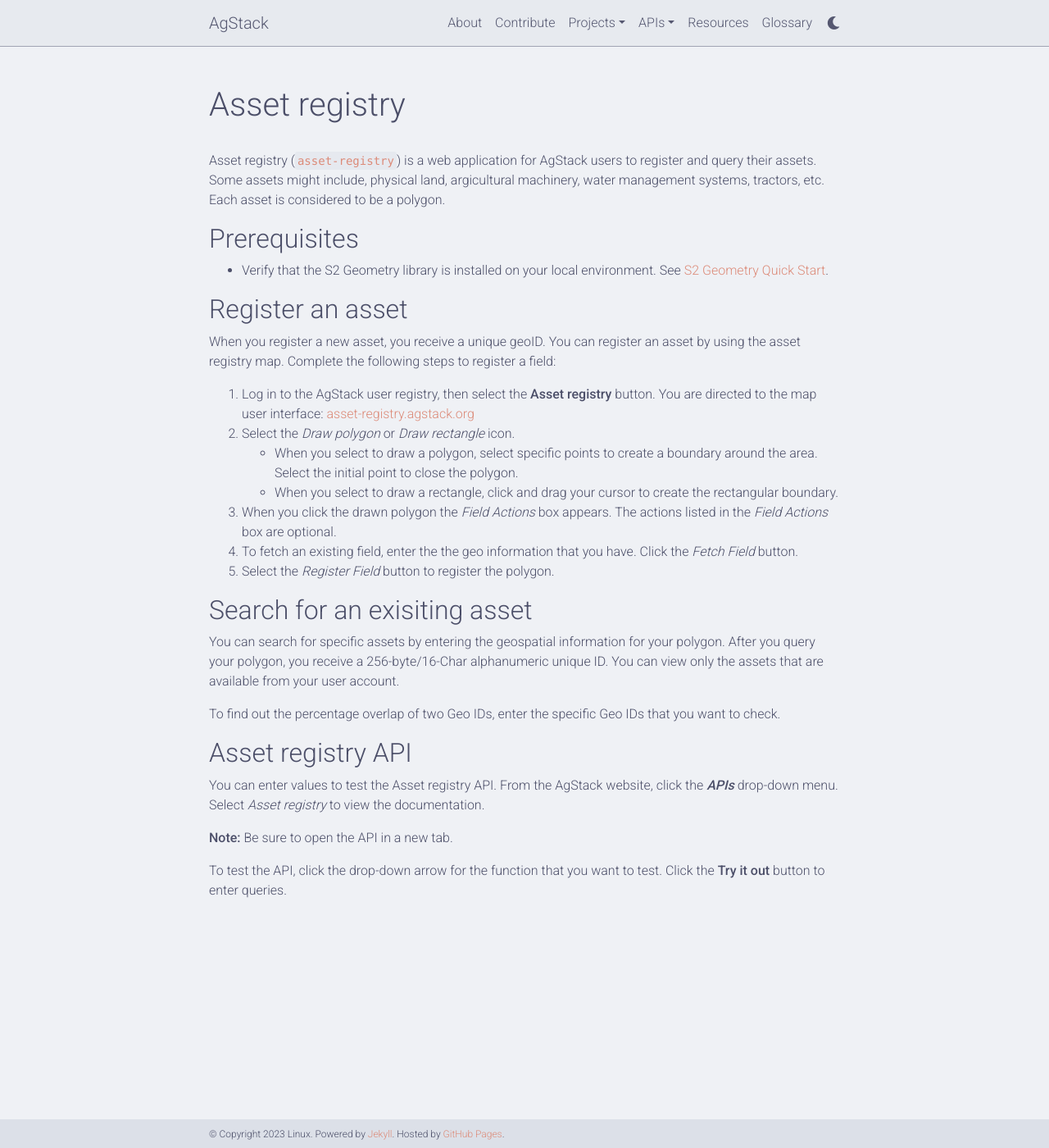
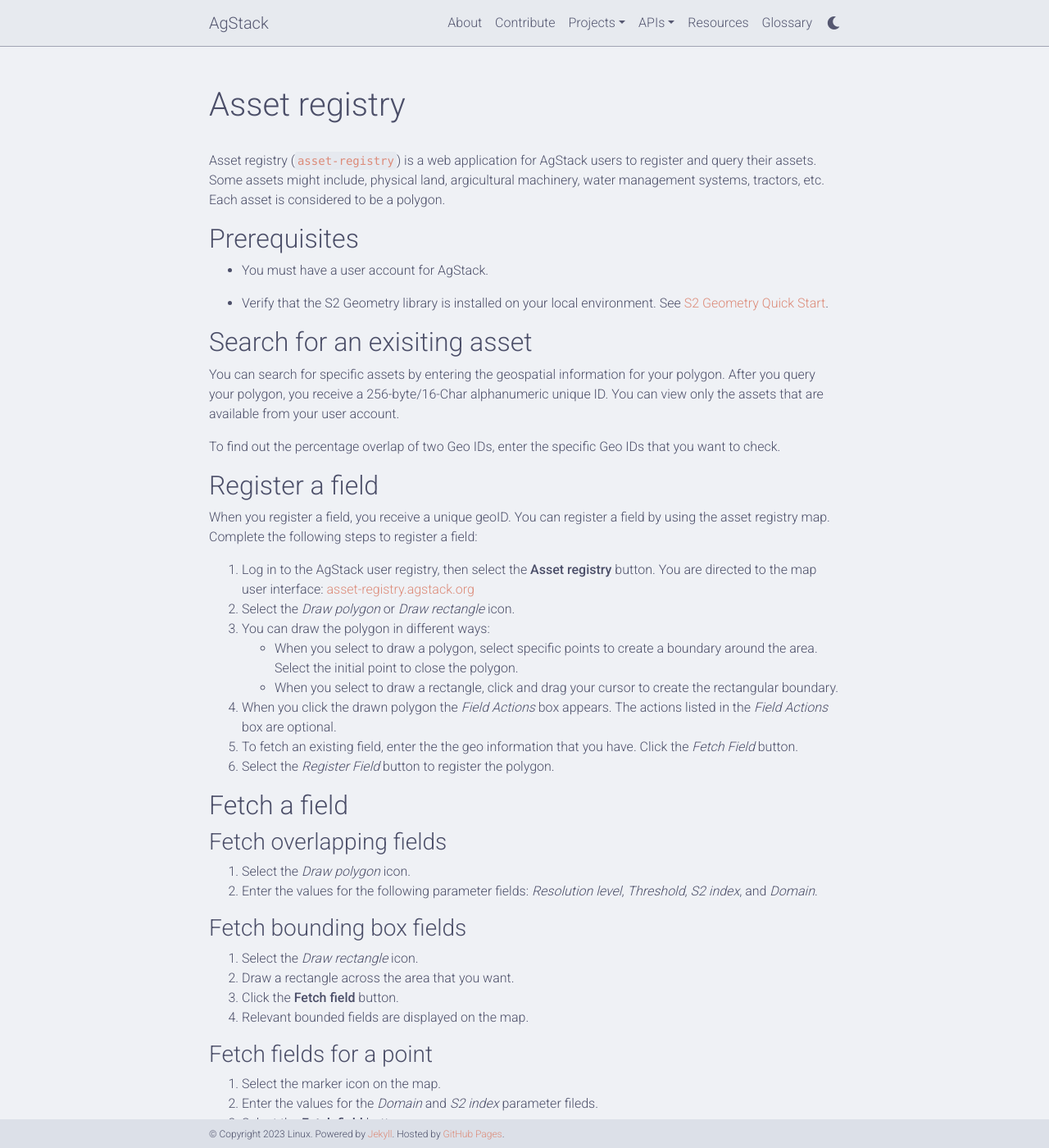
Before and after one commit to vmbrasseur/agstack-website, a Jekyll site: the page built from _pages/asset_registry.md, in a window 1280 px wide and 1400 px high. Shown: the whole window at 82% size. Built offline with Jekyll 4.4.1, drawn with Linux system fonts in a browser that asks for light colours; comment, search, counter and statistics services are not loaded; a style sheet for code colours, icons or effects is not loaded; some of the changed text lies outside the part shown.

Commit message:
Update asset_registry.md

```diff
--- a/_pages/asset_registry.md
+++ b/_pages/asset_registry.md
@@ -9,32 +9,61 @@
 
 ## Prerequisites
 
-
-<!--are these prerequisite accurate or will this library already be within the stack? If the library is a part of AgStack, how does the user access the library?
 * You must have a user account for AgStack.
 
 <!--If this prereq is required, what command should the user run to verify the installation?-->
 * Verify that the S2 Geometry library is installed on your local environment. See [S2 Geometry Quick Start](https://s2geometry.io/devguide/cpp/quickstart).
-
-<!--Should the user have python installed to use AgStack? Will Python already be within the stack? -->
-
-## Register an asset
-
-When you register a new asset, you receive a unique geoID. You can register an asset by using the asset registry map. Complete the following steps to register a field:
-
-1. Log in to the AgStack user registry, then select the **Asset registry** button. You are directed to the map user interface: [asset-registry.agstack.org](asset-registry.agstack.org)
-2. Select the _Draw polygon_ or _Draw rectangle_ icon.
-  * When you select to draw a polygon, select specific points to create a boundary around the area. Select the initial point to close the polygon.
-  * When you select to draw a rectangle, click and drag your cursor to create the rectangular boundary.
-3. When you click the drawn polygon the _Field Actions_ box appears. The actions listed in the _Field Actions_ box are optional.
-4. To fetch an existing field, enter the the geo information that you have. Click the _Fetch Field_ button.
-5. Select the _Register Field_ button to register the polygon.
 
 ## Search for an exisiting asset
 
 You can search for specific assets by entering the geospatial information for your polygon. After you query your polygon, you receive a 256-byte/16-Char alphanumeric unique ID. You can view only the assets that are available from your user account.
 
 To find out the percentage overlap of two Geo IDs, enter the specific Geo IDs that you want to check.
+
+## Register a field
+
+When you register a field, you receive a unique geoID. You can register a field by using the asset registry map. Complete the following steps to register a field:
+
+1. Log in to the AgStack user registry, then select the **Asset registry** button. You are directed to the map user interface: [asset-registry.agstack.org](asset-registry.agstack.org)
+2. Select the _Draw polygon_ or _Draw rectangle_ icon.
+3. You can draw the polygon in different ways:
+   * When you select to draw a polygon, select specific points to create a boundary around the area. Select the initial point to close the polygon.
+   * When you select to draw a rectangle, click and drag your cursor to create the rectangular boundary.
+4. When you click the drawn polygon the _Field Actions_ box appears. The actions listed in the _Field Actions_ box are optional.
+5. To fetch an existing field, enter the the geo information that you have. Click the _Fetch Field_ button.
+6. Select the _Register Field_ button to register the polygon.
+
+## Fetch a field
+
+
+### Fetch overlapping fields
+
+1. Select the _Draw polygon_ icon.
+2. Enter the values for the following parameter fields: _Resolution level_, _Threshold_, _S2 index_, and _Domain_.
+
+
+
+### Fetch bounding box fields
+
+1.  Select the _Draw rectangle_ icon.
+2.  Draw a rectangle across the area that you want.
+3.  Click the **Fetch field** button.
+4.  Relevant bounded fields are displayed on the map.
+
+### Fetch fields for a point
+
+1. Select the marker icon on the map.
+2. Enter the values for the _Domain_ and _S2 index_ parameter fileds.
+3. Select the **Fetch field** button.
+4. The bounded field appears on the map.
+
+
+## Get percentage overlap of two fields
+
+
+
+
+
 
 ## Asset registry API
 
```
